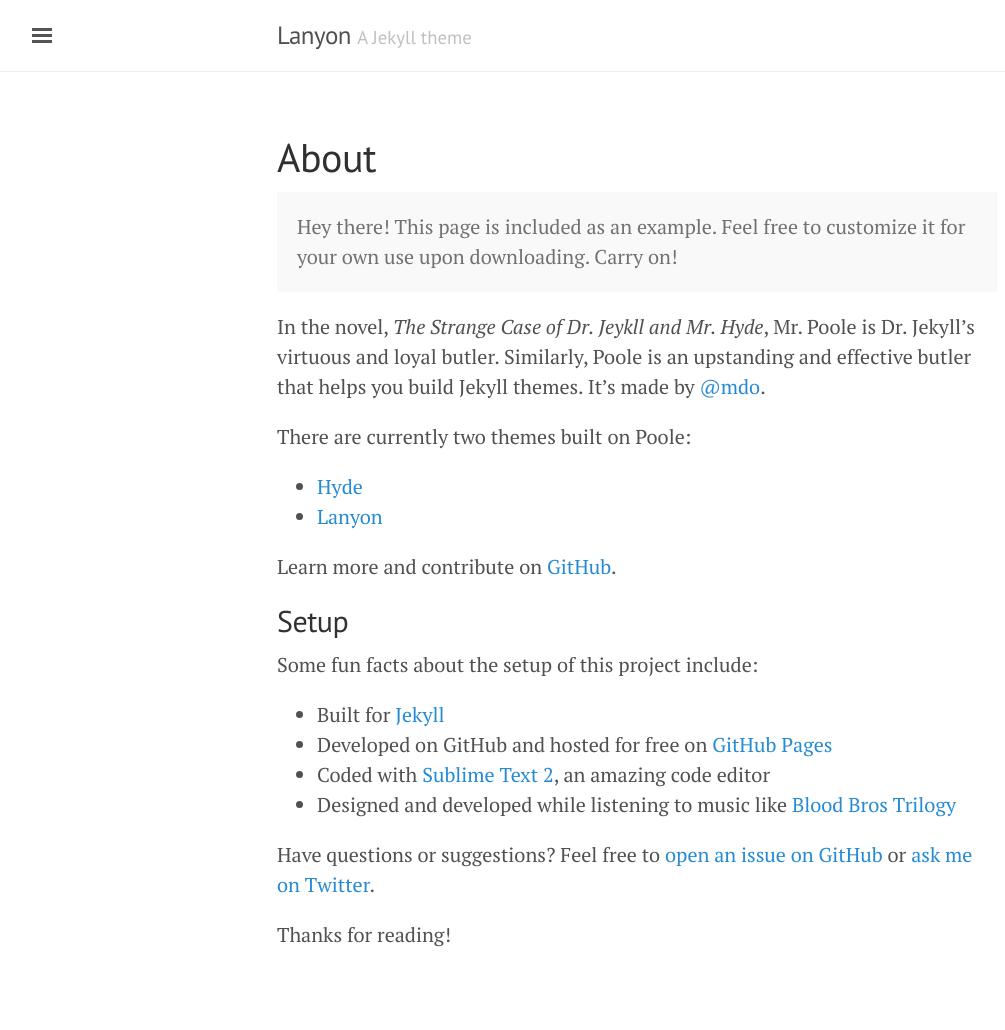
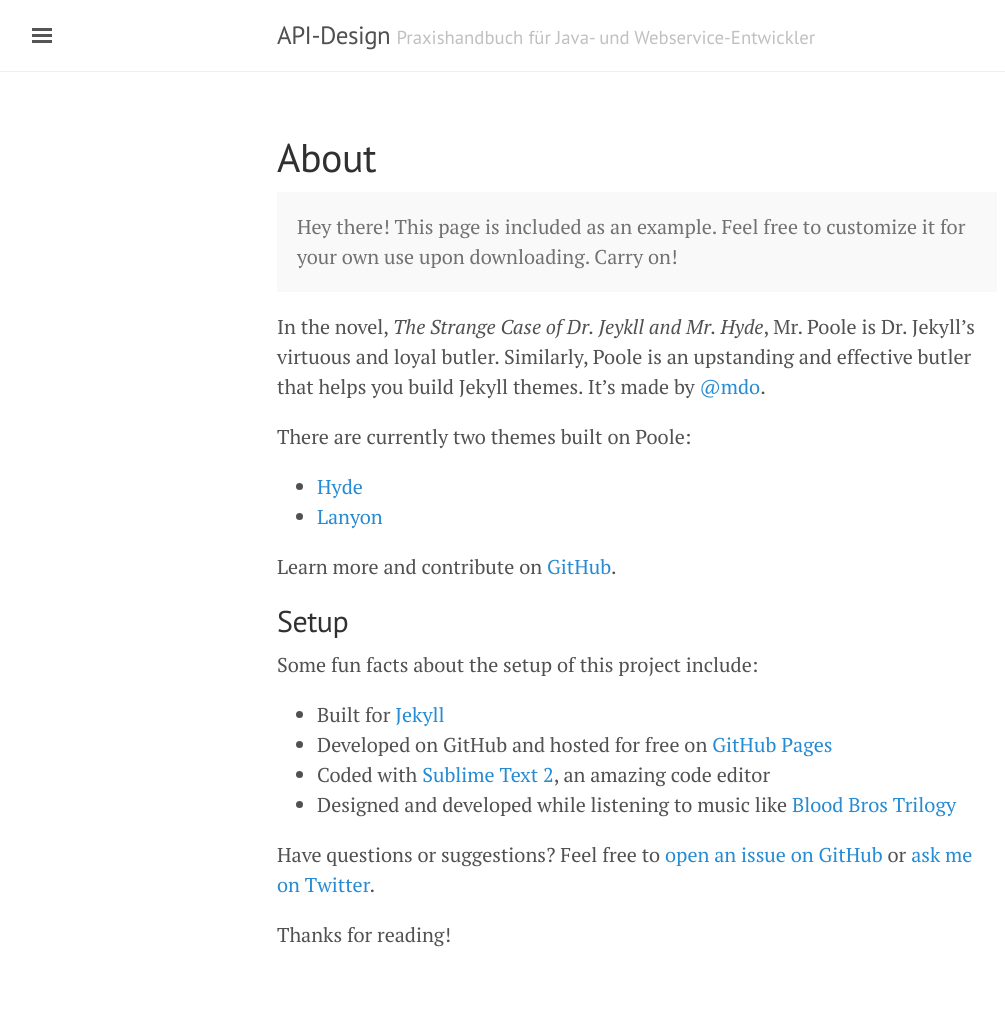
Before and after one commit to kspichale/api-design-website, a Jekyll site: the page built from home.md, in a window 1280 px wide. Shown: the whole page, without its empty margins (3-1008 px from the left). Built offline with Jekyll 4.4.1, drawn with Linux system fonts in a browser that asks for light colours.

Commit message:
extended webpage structure

```diff
--- a/_config.yml
+++ b/_config.yml
@@ -5,21 +5,11 @@
 #relative_permalinks: true
 
 # Setup
-title:               Lanyon
-tagline:             'A Jekyll theme'
-description:         'A reserved <a href="http://jekyllrb.com" target="_blank">Jekyll</a> theme that places the utmost gravity on content with a hidden drawer. Made by <a href="https://twitter.com/mdo" target="_blank">@mdo</a>.'
+title:               API-Design
+tagline:             'Praxishandbuch für Java- und Webservice-Entwickler'
 url:                 http://kspichale.github.io/githubpagestest
 #baseurl:             http://kspichale.github.io/githubpagestest
 baseurl:             ''
 paginate:            5
 gems:                [jekyll-paginate]
 paginate_path:       "blog/page:num"
-
-# About/contact
-author:
-  name:              Mark Otto
-  url:               https://twitter.com/mdo
-  email:             markdotto@gmail.com
-
-# Custom vars
-version:             1.0.0
--- a/_includes/sidebar.html
+++ b/_includes/sidebar.html
@@ -1,40 +1,13 @@
-<!-- Target for toggling the sidebar `.sidebar-checkbox` is for regular
-     styles, `#sidebar-checkbox` for behavior. -->
 <input type="checkbox" class="sidebar-checkbox" id="sidebar-checkbox">
-
 <!-- Toggleable sidebar -->
 <div class="sidebar" id="sidebar">
-  <div class="sidebar-item">
-    <p>{{ site.description }}</p>
-  </div>
-
   <nav class="sidebar-nav">
-    <!--<a class="sidebar-nav-item{% if page.url == site.baseurl %} active{% endif %}" href="{{ site.baseurl }}/">Home</a> -->
-
-    {% comment %}
-      The code below dynamically generates a sidebar nav of pages with
-      `layout: page` in the front-matter. See readme for usage.
-    {% endcomment %}
-
-    {% assign pages_list = site.pages | sort:"url" %}
-    {% for node in pages_list %}
-      {% if node.title != null %}
-        {% if node.layout == "page" %}
-          <a class="sidebar-nav-item{% if page.url == node.url %} active{% endif %}" href="{{ node.url | prepend: site.baseurl }}">{{ node.title }}</a>
-        {% endif %}
-      {% endif %}
-    {% endfor %}
-
+    <a class="sidebar-nav-item{% if page.url == { site.baseurl }/blog.html %} active{% endif %}" href="{{ site.baseurl }}/">Home</a>
+    <a class="sidebar-nav-item{% if page.url == { site.baseurl }/blog.html %} active{% endif %}" href="{{ site.baseurl }}/content/">Inhalt</a>
+    <a class="sidebar-nav-item{% if page.url == { site.baseurl }/blog.html %} active{% endif %}" href="{{ site.baseurl }}/author/">Autor</a>
+    <a class="sidebar-nav-item{% if page.url == { site.baseurl }/blog.html %} active{% endif %}" href="{{ site.baseurl }}/preview/">Leseproben</a>
+    <a class="sidebar-nav-item{% if page.url == { site.baseurl }/blog.html %} active{% endif %}" href="{{ site.baseurl }}/errata/">Errata</a>
     <a class="sidebar-nav-item{% if page.url == { site.baseurl }/blog.html %} active{% endif %}" href="{{ site.baseurl }}/blog/">Blog</a>
-
-    <a class="sidebar-nav-item" href="{{ site.github.repo }}/archive/v{{ site.version }}.zip">Download</a>
-    <a class="sidebar-nav-item" href="{{ site.github.repo }}">GitHub project</a>
-    <span class="sidebar-nav-item">Currently v{{ site.version }}</span>
+    <a class="sidebar-nav-item{% if page.url == { site.baseurl }/blog.html %} active{% endif %}" href="{{ site.baseurl }}/imprint/">Immpressum &amp; Kontakt</a>
   </nav>
-
-  <div class="sidebar-item">
-    <p>
-      &copy; {{ site.time | date: '%Y' }}. All rights reserved.
-    </p>
-  </div>
 </div>
--- a/index.html
+++ b/index.html
@@ -4,7 +4,7 @@
 ---
 
 <p class="message">
-  This is the test home page.
+  Auf dieser Seite werden Sie in Zukunft Informationen zum API-Design-Buch finden.
 </p>
 
 Thanks for reading!
```
Also changed, not shown: author.md (added, +6 -0 lines), content.md (added, +6 -0 lines), errata.md (added, +6 -0 lines), imprint.md (added, +10 -0 lines), preview.md (added, +6 -0 lines), home.md (renamed from about.md).
